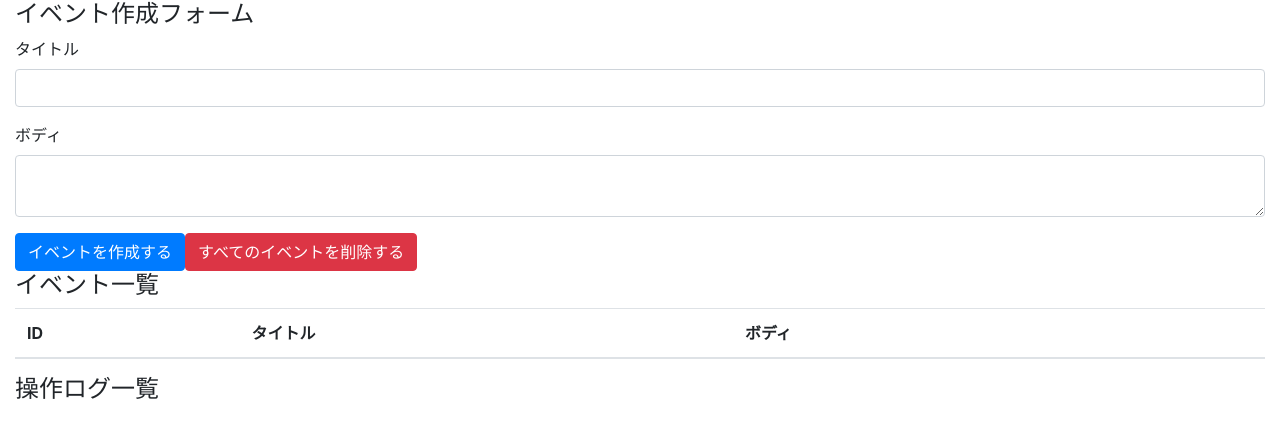
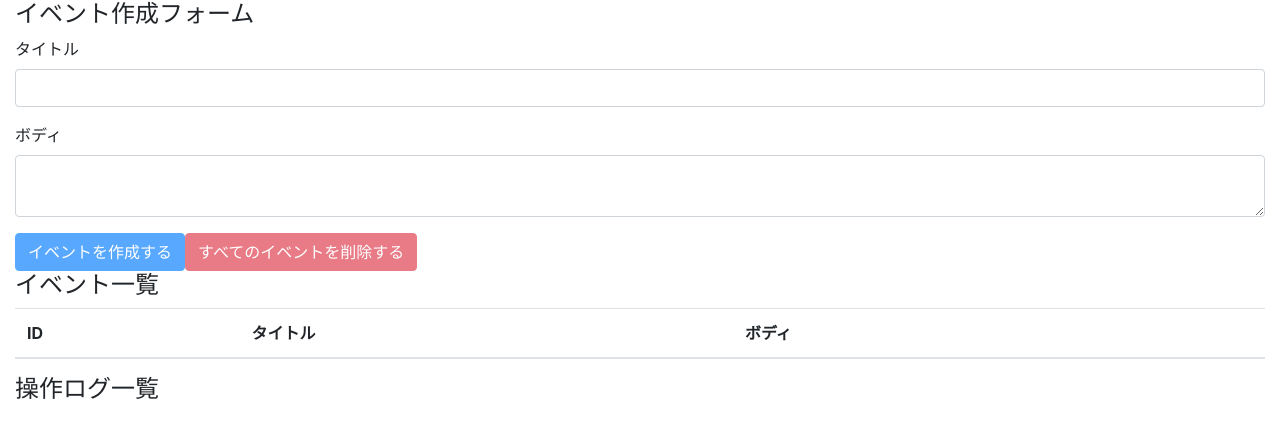
Before and after one commit to yooda123/react-hooks-101, a React (Create React App) app: page / in a window 1280 px wide. Shown: the top 438 px of the page. Built offline with nearby package versions, Linux system fonts and the light colour scheme.

Commit message:
implement all events deletion feature.

```diff
--- a/src/components/App.js
+++ b/src/components/App.js
@@ -15,10 +15,16 @@
     dispatch({ type: 'CREATE_EVENT', title, body });
     setTitle('');
     setBody('');
-
   }
 
-  console.log({state});
+  const deleteAllEvents = (e) => {
+    e.preventDefault();
+    const result = window.confirm('すべてのイベントを本当に削除してもいいですか？');
+    if (result) dispatch({ type: 'DELETE_ALL_EVENTS' });
+  }
+
+  const unCreatable = title === '' || body === '';
+  const unDeletable = state.length === 0;
 
   return (
       <div className="container-fluid">
@@ -33,8 +39,8 @@
             <textarea className="form-control"　id="formEventBody" value={body} onChange={(e) => setBody(e.target.value)} />
           </div>
 
-          <button className="btn btn-primary" onClick={addEvent}>イベントを作成する</button>
-          <button className="btn btn-danger">すべてのイベントを削除する</button>
+          <button className="btn btn-primary" onClick={addEvent} disabled={unCreatable}>イベントを作成する</button>
+          <button className="btn btn-danger" onClick={deleteAllEvents} disabled={unDeletable}>すべてのイベントを削除する</button>
         </form>
 
         <h4>イベント一覧</h4>
--- a/src/components/Event.js
+++ b/src/components/Event.js
@@ -7,7 +7,8 @@
 const Event = ({event, dispatch}) => {
 
   const handleClickDeleteButton = () => {
-      dispatch({ type: 'DELETE_EVENT', id: event.id });
+    const result = window.confirm(`イベント(id=${event.id})を本当に削除してもいいですか？`);
+    if (result) dispatch({ type: 'DELETE_EVENT', id: event.id });
   }
 
   return(
--- a/src/reducers/index.js
+++ b/src/reducers/index.js
@@ -38,7 +38,7 @@
       return [...state, { id, ...event }];
     case 'DELETE_EVENT':
       return state.filter(event => event.id !== action.id);
-    case 'DELETE_ALL_EVENT':
+    case 'DELETE_ALL_EVENTS':
       return [];
     default:
       return state;
```
